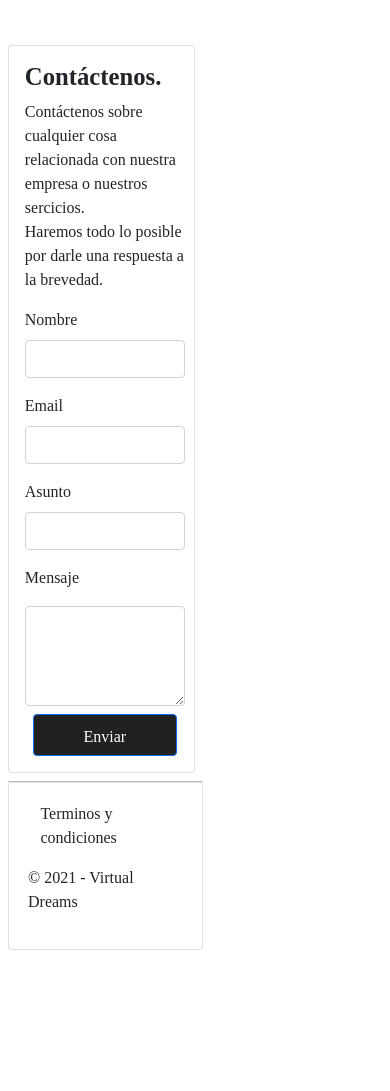
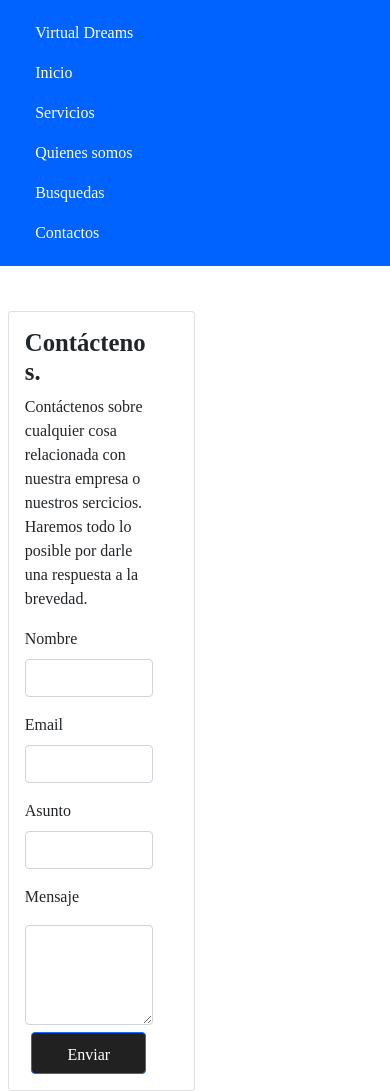
Before and after one commit to vogelnahuel/32120837, a plain HTML site: page index.html in a window 390 px wide. Shown: the top 1091 px of the page. Before the commit the page ends 950 px from the top, so only its background shows below. Drawn offline with Linux system fonts and the light colour scheme.

Commit message:
probando

```diff
--- a/css/style.css
+++ b/css/style.css
@@ -175,7 +175,7 @@ footer {
     }
 }
 
-@media screen  AND  (max-width: 480px){
+@media screen  AND  (max-width: 400px){
 
     textarea{
         height: 15px;
@@ -192,7 +192,7 @@ footer {
         margin-right: 0%;
     }
     section div{
-        width: 10rem;
+        width: 8rem;
     }
     footer {
         width: 50%;
@@ -211,4 +211,5 @@ footer {
 
 
 
+
 }
--- a/index.html
+++ b/index.html
@@ -22,7 +22,7 @@
 
 
 
-        <div class="collapse navbar-collapse" id="navbarNav">
+        <div class="" id="navbarNav">
             <div class="container">
                 <ul class="navbar-nav">
                     <li class="nav-item">
```
